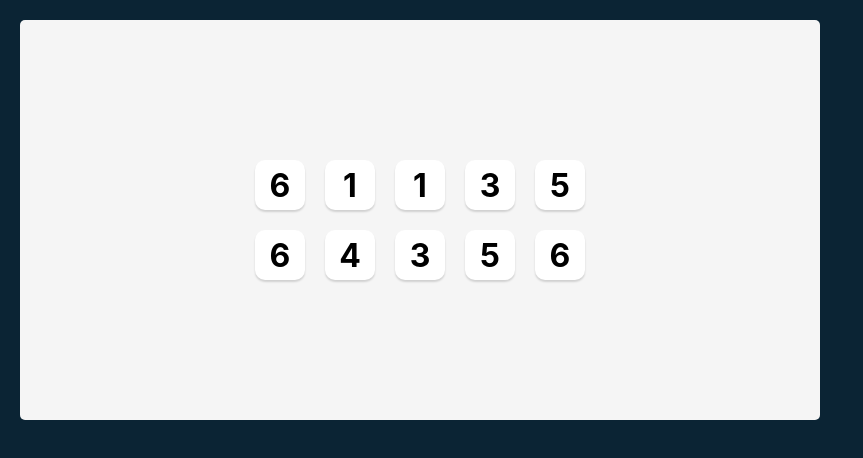
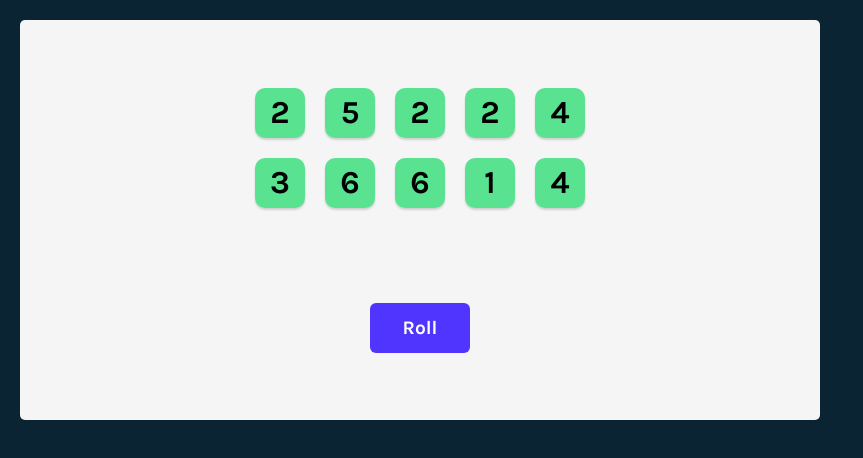
Before and after one commit to hakanrsln/tenzies, a React (Create React App) app: page / in a window 1280 px wide. Shown: the top 458 px of the page, without its empty margins (0-863 px from the left). Built offline with nearby package versions, Linux system fonts and the light colour scheme.

Commit message:
adding isHeld funtion to app

```diff
--- a/package.json
+++ b/package.json
@@ -7,6 +7,7 @@
     "@testing-library/jest-dom": "^5.16.4",
     "@testing-library/react": "^13.3.0",
     "@testing-library/user-event": "^13.5.0",
+    "nanoid": "^4.0.0",
     "react": "^18.2.0",
     "react-dom": "^18.2.0",
     "react-scripts": "5.0.1",
--- a/public/index.html
+++ b/public/index.html
@@ -1,6 +1,9 @@
 <!DOCTYPE html>
 <html lang="en">
   <head>
+    <link rel="preconnect" href="https://fonts.googleapis.com">
+        <link rel="preconnect" href="https://fonts.gstatic.com" crossorigin>
+        <link href="https://fonts.googleapis.com/css2?family=Inter&family=Karla:wght@700&display=swap" rel="stylesheet">
     <meta charset="utf-8" />
     <link rel="icon" href="%PUBLIC_URL%/favicon.ico" />
     <meta name="viewport" content="width=device-width, initial-scale=1" />
--- a/src/App.css
+++ b/src/App.css
@@ -6,6 +6,7 @@
   margin: 0;
   background-color: #0B2434;
   padding: 20px;
+  font-family: 'Karla', sans-serif;
 }
 
 main {
@@ -16,7 +17,7 @@
   padding: 20px;
   display: flex;
   flex-direction: column;
-  justify-content: center;
+  justify-content: space-around;
   align-items: center;
 }
 
@@ -37,9 +38,29 @@
   align-items: center;
 
   cursor: pointer;
-  background-color: white;
+
 }
 
 .die-num{
   font-size: 2rem;
 }
+
+.roll-dice{
+  height: 50px;
+  width: 100px;
+  border: none;
+  border-radius: 6px;
+  background-color: #5035ff;
+  color: white;
+  font-size: 1.2rem;
+  font-family: 'Karla', sans-serif;
+  cursor: pointer;
+}
+
+.roll-dice:focus {
+  outline: none;
+}
+
+.roll-dice:active {
+  box-shadow: inset 5px 5px 10px -3px rgba(0, 0, 0, 0.7);
+}
--- a/src/App.js
+++ b/src/App.js
@@ -2,6 +2,7 @@
 import React from 'react';
 import './App.css';
 import Die from './Die';
+import { nanoid } from "nanoid";
 
 function App() {
     const [dice, setDice] = React.useState(allNewDice())
@@ -11,14 +12,23 @@
       const newDice = []
       //loop 10 times
       for(let i=0; i<10; i++){
-        newDice.push(Math.ceil(Math.random() * 6))
+        newDice.push({
+          value:Math.ceil(Math.random() * 6),
+        isHeld: true,
+        id:nanoid()
+      })
       }
 
       return newDice
         //push a random number from 1-6 to my array
     }
+    function rollDice() {
+      setDice(allNewDice())
+    }
 
-    const diceElements = dice.map(die => <Die value={die} />)
+    const diceElements = dice.map(die => <Die key={die.id} value={die.value} isHeld={die.isHeld} />)
+
+
 
   return (
    <main>
@@ -27,6 +37,7 @@
         {diceElements}
 
     </div>
+    <button className='roll-dice' onClick={rollDice}>Roll</button>
    </main>
   );
 }
--- a/src/Die.js
+++ b/src/Die.js
@@ -1,8 +1,12 @@
 import React from "react";
 
 export default function Die(props) {
+    const styles = {
+        backgroundColor: props.isHeld ? "#59E391" : "white"
+        }
+
     return(
-        <div className="die-face">
+        <div className="die-face" style={styles}>
             <h2 className="die-num">{props.value}</h2>
         </div>
     )
```
Also changed, not shown: 1 other file (tests, documents, lock files or other folders).
